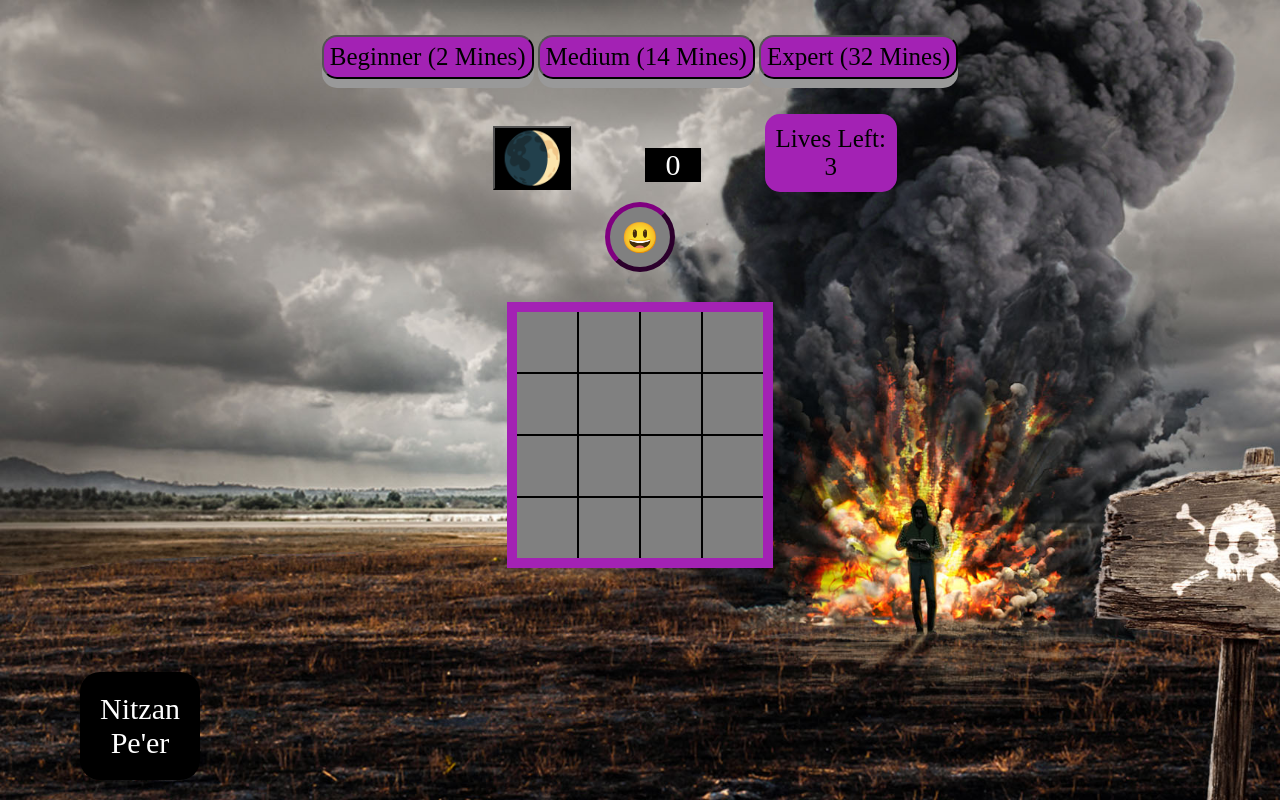
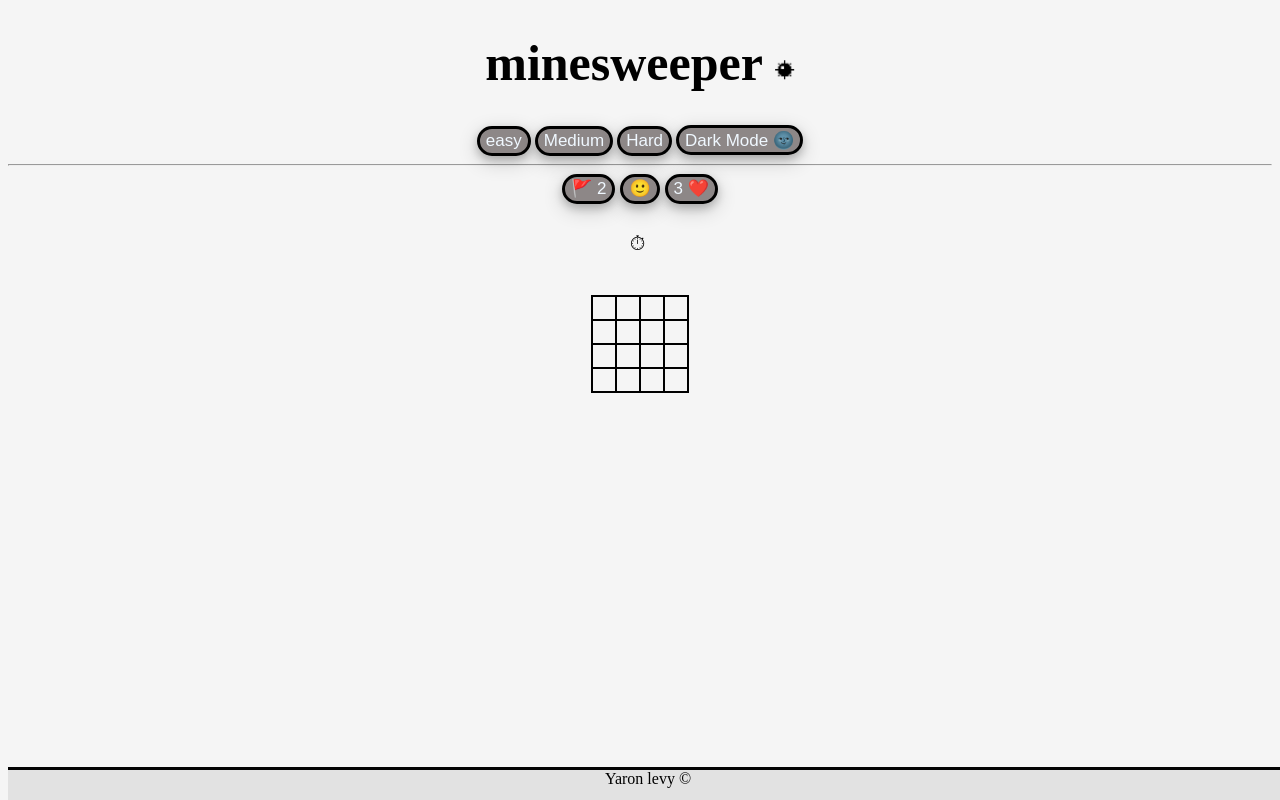
Before and after one commit to NitzanPeer/minesweeper, a plain HTML site: page index.html in a window 1280 px wide. Drawn offline with Linux system fonts and the light colour scheme.

Commit message:
css adjustments and mine exterminator

```diff
--- a/css/main.css
+++ b/css/main.css
@@ -1,185 +1,102 @@
-:root {
-    --dark-mode: black;
-    --original-color: rgb(163, 34, 180);
+body {
+    text-align: center;
+    background-color: rgb(245, 245, 245);
+
 }
 
-* {
-    font-family: 'Aclonica';
+h1 {
+    font-size: 50px;
 }
 
-html {
-    height: 100%;
+h1 img {
+    height: 20px;
 }
 
-body {
-    text-align: center;
-    background-size: cover;
-    -webkit-background-size: cover;
-    -moz-background-size: cover;
-    -o-background-size: cover;
-    background-repeat: no-repeat;
+.game-board,
+td {
+    border: 2px solid black;
+    border-collapse: collapse;
+    margin: auto;
+    margin-top: 30px;
+    color: aliceblue;
 }
 
-table,
-tr,
-td {
-    table-layout: fixed;
-    width: 100%;
-    min-width: max-content;
-    border: 1px solid black;
-    border-collapse: collapse;
-    background-color: gray;
-    border-color: black;
-    margin: auto;
-    font-size: 22px;
-    width: 30px;
-    height: 30px;
-    margin-top: 30px;
+.game-board td {
+    height: 20px;
+    width: 20px;
+    font-weight: 900;
+    /* background-color: #e2e2e2; */
 }
 
-table {
-    border-width: 10px;
-    border-color:  rgb(163, 34, 180);
+.hidden {
+    opacity: 0;
+    /* content-visibility: hidden; */
 }
 
-td {
-    border-width: 2px;
-    padding: 15px;
-    cursor: pointer;
+
+
+.empty {
+    background-color: #8b8b8b;
 }
 
-td:hover {
-    background-color: white;
+.dead {
+    background-color: crimson;
 }
 
-.diffibuttons {
-    margin-bottom: 35px;
-    margin-top: 35px;
-    /* padding: 30px; */
+.flag {
+    font-size: 12px;
 }
 
-.diffibtn {
-    border-radius: 15px;
-    font-size: 25px;
-    cursor: pointer;
-    padding: 6px;
-    background-color: rgb(163, 34, 180);
+footer {
+    background-color: #e2e2e2;
+    border-top: 3px solid #030303;
+    height: 30px;
+    font: bold;
+    position: fixed;
+    bottom: 0;
 
-    outline: none;
-    /* border: none; */
-    box-shadow: 0 9px #999;
+    width: 100%;
 }
 
-.diffibtn:hover {
-    background-color: #ae00ff
+button {
+    color: aliceblue;
+    border: 3px solid black;
+    background-color: rgb(141, 135, 135);
+    height: 30px;
+    /* width: 120px; */
+    border-radius: 40px;
+    font-size: 17px;
+    box-shadow: 0 4px 8px 0 rgba(0, 0, 0, 0.2), 0 6px 20px 0 rgba(0, 0, 0, 0.19);
+    transition: transform 0.3s;
 }
 
-.diffibtn:active {
-    background-color: rgb(163, 34, 180);
-    box-shadow: 0 5px #666;
-    transform: translateY(4px);
+button:hover {
+    background-color: silver;
+    cursor: pointer;
+    transform: translate(+2px, +2px);
 }
 
-.shown {
-    background-color: white;
+.dark-mode {
+    background-color: rgb(87, 87, 87);
 }
 
-.above-board {
-    margin-left: 160px;
+.lives {
+    margin-left: 5px;
+}
+
+.flags {
+    margin-right: 5px;
 }
 
 .timer {
-    display: inline-block;
-    margin: auto;
-    text-align: center;
-    width: 5%;
-    height: auto;
-    margin-top: 10px;
-    margin-bottom: 20px;
-    font-size: 30px;
-    color: white;
-    background-color: black;
-    margin-right: 60px;
+    font-size: 20px;
+    color: black;
+    padding: 10px 20px;
+    border-radius: 5px;
+
 }
 
-.lives {
-    display: inline-block;
-    margin-right: 50px;
-    background-color: rgb(163, 34, 180);
-    border-radius: 15px;
-    /* border-width: 1px; */
-    padding: 1%;
-    width: 10%;
-    font-size: 25px;
+.timer::before {
+    content: "⏱";
+    margin-right: 5px;
 }
-
-.smiley {
-    height: 70px;
-    width: 70px;
-    border-radius: 50%;
-    font-size: 30px;
-    border-color: purple;
-    border-width: 5px;
-    background-color: gray;
-    cursor: pointer;
-}
-
-.life-lost-modal, .game-ends {
-    display: none;
-    text-align: center;
-    margin: auto;
-    border: solid 3px grey;
-    width: 220px;
-    height: auto;
-    background-color: rgb(222, 226, 228);
-    color: black;
-    font-size: 32px;
-    margin-top: 30px;
-    border-radius: 20px;
-    cursor: pointer;
-}
-
-footer {
-    position: absolute;
-    bottom: 20px;
-    left: 50%;
-    transform: translateX(-50%);
-}
-
-footer div{
-    text-align: center;
-    display: block;
-    font-size: 30px;
-    color: white;
-    background-color: black;
-    margin: auto;
-    border-radius: 20px;
-    padding: 20px;
-    margin-right: 1000px;
-}
-
-.game-ends {
-    padding: 20px;
-    display: none;
-    font-size: 50px;
-    background-color: red;
-    border-color: black;
-    width: 300px;
-}
-
-.shown-counter-test {
-    display: none;
-}
-
-.dark-mode-btn {
-    cursor: pointer;
-    background-color: black;
-    font-size: 50px;
-    margin-right: 70px;
-}
-
-.dark-mode {
-    background-color: black !important;
-    border-color: black !important;
-    color: white !important;
-}
--- a/index.html
+++ b/index.html
@@ -1,50 +1,33 @@
 <!DOCTYPE html>
 <html lang="en">
+
 <head>
-    <link rel="stylesheet" href="css/main.css">
     <meta charset="UTF-8">
     <meta http-equiv="X-UA-Compatible" content="IE=edge">
     <meta name="viewport" content="width=device-width, initial-scale=1.0">
     <link rel="stylesheet" href="css/main.css">
-    <title>Minesweeper</title>
+    <link rel="shortcut icon" href="img/favicon.ico" type="image/x-icon">
+    <title>MineSweeper</title>
 </head>
-<body background="img/explo-background.jpg" onload="onInit()">
 
-    <div class="diffibuttons">
-        <button class="diffibtn diff1" onclick="chooseDiffi(4, 2)">Beginner (2 Mines)</button>
-        <button class="diffibtn diff2" onclick="chooseDiffi(8, 14)">Medium (14 Mines)</button>
-        <button class="diffibtn diff3" onclick="chooseDiffi(12, 32)">Expert (32 Mines)</button>
-    </div>
-    <!-- <button class="class-toggle-test" onclick="onCellMarked()">toggle-test</button> -->
+<body onload="onInit()">
+    <h1>minesweeper <img src="img/mine.png" alt=""></h1>
+    <button onclick="onDifficulty(4,2)">easy</button> <button onclick="onDifficulty(8,14)">Medium</button> <button
+        onclick="onDifficulty(12,32)">Hard</button> <button onclick="onDarkMode()">Dark Mode 🌚</button>
+    <hr>
+    <button class="flags">🚩 2</button><button onclick="onReset()" class="happy">🙂</button><button
+        class="lives"></button>
+    <br>
+    <br>
+    <div class="timer"></div>
+    <table oncontextmenu="return false;" class=" game-board"></table>
+    <br>
+    <br>
+    <br>
+    <br>
 
-    <button class="shown-counter-test" onclick="shownCount()">showncount-test</button>
+    <footer>Yaron levy &copy;</footer>
+    <script src="js/main.js"></script>
+</body>
 
-    <div class="above-board">
-        <button class="dark-mode-btn" onclick="toggleDarkMode()">🌒</button>
-        <div class="timer">0</div>
-        <div class="lives">Lives Left: 3</div>
-    </div>
-
-    <button class="smiley" onclick="onSmileyClick()">😃</button>
-    <table>
-
-        <tbody class="board"></tbody>
-    </table>
-
-    <div class="game-ends">Game Over</div>
-
-    <div class="life-lost-modal" onclick="closeModal()">
-        <h3 class="msg"></h3>
-        <button class="restart-btn" onclick="onInit()">Play Again</button>
-    </div>
-
-    <!-- <div class="smiley"></div> -->
-
-    <footer>
-        <div>Nitzan Pe'er</div>
-    </footer>
-
-    <script src="js/game.js"></script>
-    <script src="js/utils.js"></script>
-</body>
 </html>
--- /dev/null
+++ b/js/main.js
@@ -0,0 +1,287 @@
+'use strict'
+var gElcell = null
+var gBoard
+const mine = '💣'
+const empty = ''
+const flag = '🚩'
+const life = '❤️'
+var gLife = 3
+var gFlages = 2
+var gStartTime = null
+var gTimerInterval = null
+var gMines = 2
+
+var gGame = {
+    isOn: false,
+    shownCount: 0,
+    markedCount: 0,
+    secsPassed: 0
+}
+
+var gLevel = {
+    size: 4,
+    mines: 2,
+}
+
+function onInit() {
+    gTimerInterval = null
+    gStartTime = null
+    gStartTime = Date.now()
+    gLife = 3
+    gLevel.size = 4
+    gBoard = buildBoard()
+    randomMines(2)  // need to move to oncellclicked
+    addMinesCount(gBoard)// need to move to oncellclicked
+    renderBoard(gBoard) // need to move to oncellclicked
+    renderlives()
+    gGame.isOn = true
+    addFlagOnRightClick()
+    console.log(gBoard);
+}
+
+function buildBoard() {
+    var board = []
+    for (var i = 0; i < gLevel.size; i++) {
+        board[i] = []
+        for (var j = 0; j < gLevel.size; j++) {
+            var cell = {
+                minesAroundCount: 0,
+                isShown: false,
+                isMine: false,
+                isMarked: false
+            }
+            board[i][j] = cell
+        }
+
+    }
+
+    // board[0][0].isMine = true
+    // board[2][2].isMine = true
+    // board[2][3].isMine = true
+
+    return board
+}
+// adds the negs numbers to the board
+function addMinesCount(board) {
+    for (var i = 0; i < board.length; i++) {
+        for (var j = 0; j < board[i].length; j++) {
+            board[i][j].minesAroundCount = countMinesAround(board, i, j)
+            if (board[i][j].minesAroundCount === 0) board[i][j].minesAroundCount = ''
+        }
+    }
+}
+
+// set x number of mines in random positions
+function randomMines(mineNumber) {
+    var size = gLevel.size
+    var mineCount = 0
+
+    while (mineCount < mineNumber) {
+        var row = getRandomInt(0, size - 1)
+        var col = getRandomInt(0, size - 1)
+
+        if (!gBoard[row][col].isMine) {
+            gBoard[row][col].isMine = true
+            mineCount++
+        }
+    }
+}
+
+function renderBoard(board) {
+    var strHTML = ''
+    var className = 'hidden'
+    for (var i = 0; i < board.length; i++) {
+        strHTML += `<tr class="game-row">\n`
+        for (var j = 0; j < board[i].length; j++) {
+            var cellcontent
+            if (board[i][j].isMine) cellcontent = mine
+            else cellcontent = board[i][j].minesAroundCount
+            strHTML += `\t<td data-i="${i}" data-j="${j}" class="cell ${className}"
+            onclick="onCellClicked(this, ${i}, ${j}) " >${cellcontent}
+            </td>\n`
+        }
+    }
+    strHTML += '</tr>'
+
+    document.querySelector('.game-board').innerHTML = strHTML
+
+}
+// set Difficulty
+function onDifficulty(size, mines) {
+    gTimerInterval = null
+    gStartTime = null
+    gStartTime = Date.now()
+    document.querySelector('.happy').innerText = '🙂'
+    gLevel.size = size
+    gBoard = buildBoard()
+    randomMines(mines)
+    addMinesCount(gBoard)
+    renderBoard(gBoard)
+    gLife = 3
+    renderlives()
+    gFlages = mines
+    gMines = mines
+    // addFlagOnRightClick()
+    renderFlagsCounter()
+}
+
+function onCellClicked(elCell, i, j) {
+    if (!gGame.isOn) return
+    if (gBoard[i][j].isMarked) return
+    if (!gTimerInterval) gTimerInterval = setInterval(gameTimer, 1)
+
+    if (gBoard[i][j].isMine) {
+        elCell.classList.replace('hidden', 'dead')
+        gBoard[i][j].isShown = true
+        gLife--
+        renderlives()
+        if (!gLife) {
+            isMine(elCell)
+            return
+        }
+    } else {
+        gBoard[i][j].isShown = true
+        elCell.classList.replace('hidden', 'empty');
+        openNegs(i, j)
+        checkVictory()
+        console.log('Cell clicked: ', elCell, i, j)
+    }
+}
+
+
+//show negs with recursion - not working like it should - try to fix
+function openNegs(rowIdx, colIdx) {
+    for (var i = rowIdx - 1; i <= rowIdx + 1; i++) {
+        if (i < 0 || i > gBoard.length - 1) continue
+        for (var j = colIdx - 1; j <= colIdx + 1; j++) {
+            if (j < 0 || j > gBoard[0].length - 1) continue
+            if (i === rowIdx && j === colIdx) continue
+            var currCell = gBoard[i][j]
+            console.log(currCell)
+            if (!currCell.isMine && !currCell.isShown && !currCell.isMarked) {
+                currCell.isShown = true
+                var elCell = document.querySelector(`[data-i="${i}"][data-j="${j}"]`);
+                elCell.classList.remove("hidden")
+                elCell.classList.add("empty")
+                if (currCell.minesAroundCount === 0)
+                    openNegs(i, j)
+            }
+        }
+    }
+}
+
+
+function isMine(elCell) {
+    //update database
+    for (var i = 0; i < gBoard.length; i++) {
+        for (var j = 0; j < gBoard[i].length; j++) {
+            gBoard[i][j].isShown = true
+        }
+    }
+    //reveal all cells
+    var cells = document.getElementsByClassName('hidden')
+    for (var k = 0; k < cells.length; i++) {
+        cells[k].classList.replace('hidden', 'empty')
+    }
+    elCell.classList.replace('empty', 'dead')
+    gameOver()
+    return
+}
+
+// countes the mines around a cell
+function countMinesAround(board, rowIdx, colIdx) {
+    var count = 0
+    for (var i = rowIdx - 1; i <= rowIdx + 1; i++) {
+        if (i < 0 || i > board.length - 1) continue
+        for (var j = colIdx - 1; j <= colIdx + 1; j++) {
+            if (j < 0 || j > board[0].length - 1) continue
+            if (i === rowIdx && j === colIdx) continue
+            var currCell = board[i][j]
+            if (currCell.isMine) count++
+        }
+    }
+    return count
+}
+
+function gameOver() {
+    console.log('game over')
+    clearInterval(gTimerInterval)
+    document.querySelector('.happy').innerText = '🤕'
+    gGame.isOn = false
+}
+
+function onReset() {
+    clearInterval(gTimerInterval)
+    gFlages = gMines
+    renderFlagsCounter()
+    onInit()
+    document.querySelector('.happy').innerText = '🙂'
+}
+
+// need to fix - every second click on one of the buttons the flags are disabled
+function addFlagOnRightClick() {
+    const gameBoard = document.querySelector('.game-board')
+    gameBoard.addEventListener('contextmenu', function (e) {
+        const targetCell = e.target
+        if (targetCell.tagName === 'TD') {
+            if (targetCell.classList.contains('flag')) {
+                targetCell.classList.add('hidden')
+                targetCell.classList.remove('flag')
+                targetCell.innerHTML = targetCell.getAttribute('data-content')
+                gFlages++
+                console.log(gFlages);
+            } else {
+                if (!gFlages) return
+                targetCell.classList.remove('hidden')
+                targetCell.classList.add('flag')
+                targetCell.setAttribute('data-content', targetCell.innerHTML)
+                targetCell.innerHTML = flag
+                gFlages--
+            }
+        }
+        renderFlagsCounter()
+    })
+}
+//needs refactor after lives feature added
+function checkVictory() {
+    var openCells = 0
+    for (var i = 0; i < gBoard.length; i++) {
+        for (var j = 0; j < gBoard[i].length; j++) {
+            if (gBoard[i][j].isShown) openCells++
+        }
+    }
+    if (openCells + gMines === gLevel.size ** 2) {
+        document.querySelector('.happy').innerText = '😎'
+        console.log('victory')
+        clearInterval(gTimerInterval)
+    }
+
+}
+
+function onDarkMode() {
+    document.querySelector('body').classList.toggle('dark-mode')
+}
+
+function renderlives() {
+    document.querySelector('.lives').innerText = `${gLife} ${life}`
+}
+
+function renderFlagsCounter() {
+    document.querySelector('.flags').innerText = `${flag} ${gFlages}`
+}
+
+function gameTimer() {
+    var currentTime = Date.now();
+    var elapsedTime = (currentTime - gStartTime) / 1000;
+    var minutes = Math.floor(elapsedTime / 60);
+    var seconds = Math.floor(elapsedTime % 60);
+    var formattedTime = (minutes > 0 ? minutes + ':' : '') + (minutes > 0 && seconds < 10 ? '0' : '') + seconds;
+    document.querySelector('.timer').innerText = 'Time: ' + formattedTime;
+}
+
+
+function getRandomInt(min, max) {
+    min = Math.ceil(min)
+    max = Math.floor(max)
+    return Math.floor(Math.random() * (max - min + 1)) + min //The maximum is inclusive and the minimum is inclusive
+}
```
Also changed, not shown: img/favicon.ico (added), img/mine.png (added).
